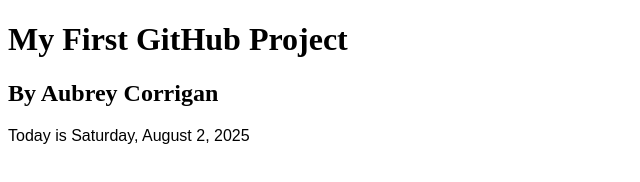
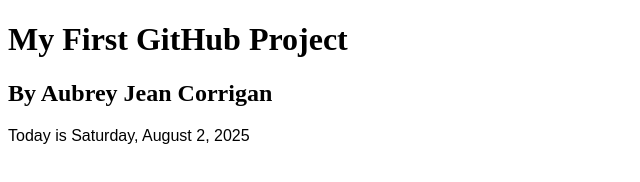
Before and after one commit to aubcorrigan/my-first-repository1, a plain HTML site: page index.html in a window 1280 px wide. Shown: the whole page, without its empty margins (0-640 px from the left). Drawn offline with Linux system fonts and the light colour scheme.

Commit message:
Update index.html

```diff
--- a/index.html
+++ b/index.html
@@ -11,7 +11,7 @@
 
 <body>
     <h1>My First GitHub Project</h1>
-    <h2>By Aubrey Corrigan</h2>
+    <h2>By Aubrey Jean Corrigan</h2>
     <p>Today is <time datetime="2024-04-06">Saturday, August 2, 2025 </time> </p>
 
     </body>
```
